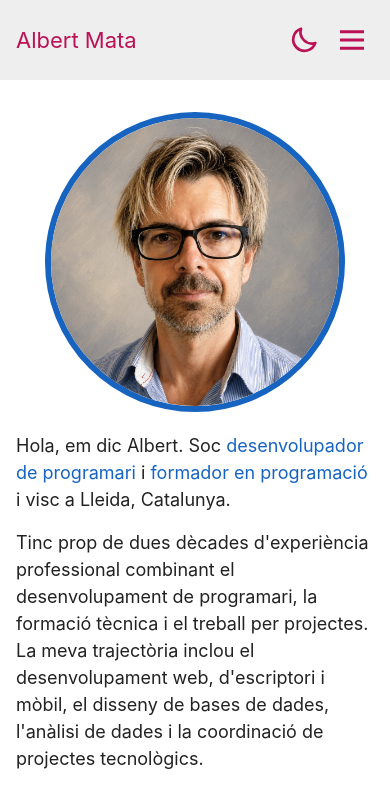
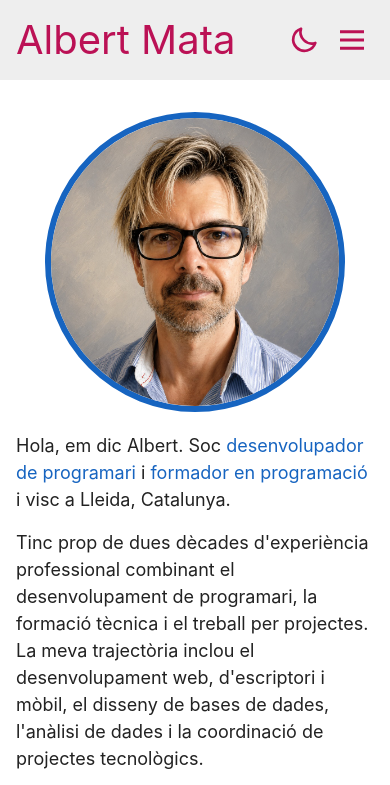
Before and after one commit to almata/almata.github.io, a plain HTML site: page ca/index.html in a window 390 px wide. Shown: the top 785 px of the page. Drawn offline with Linux system fonts and the light colour scheme.

Commit message:
Minor cosmetics

```diff
--- a/assets/css/styles.css
+++ b/assets/css/styles.css
@@ -298,7 +298,7 @@ small {
   }
 
   .site-title {
-    font-size: clamp(22px, 5.5vw, 40px);
+    font-size: var(--font-size-h1-mobile);
     margin-right: auto;
     white-space: nowrap;
   }
```
